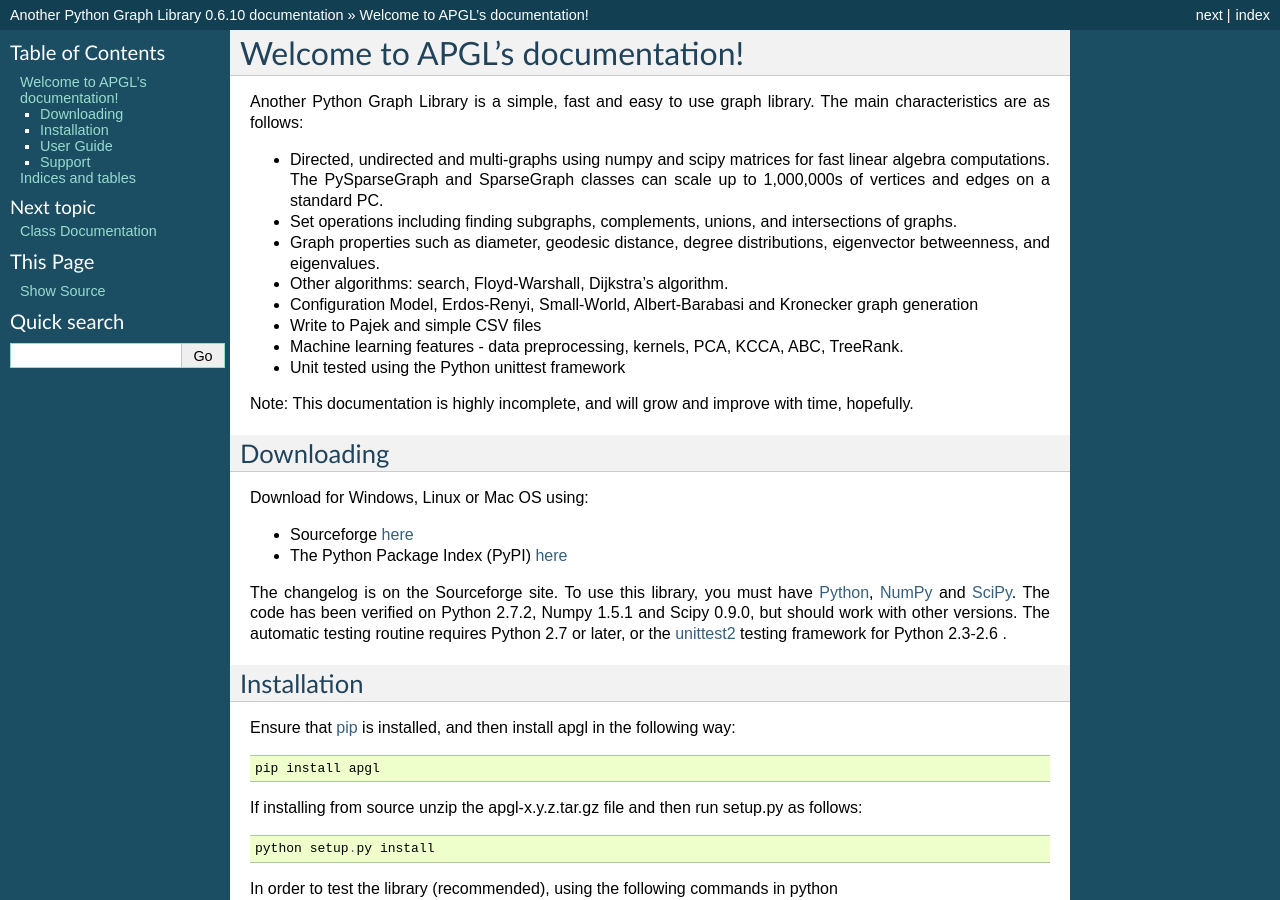
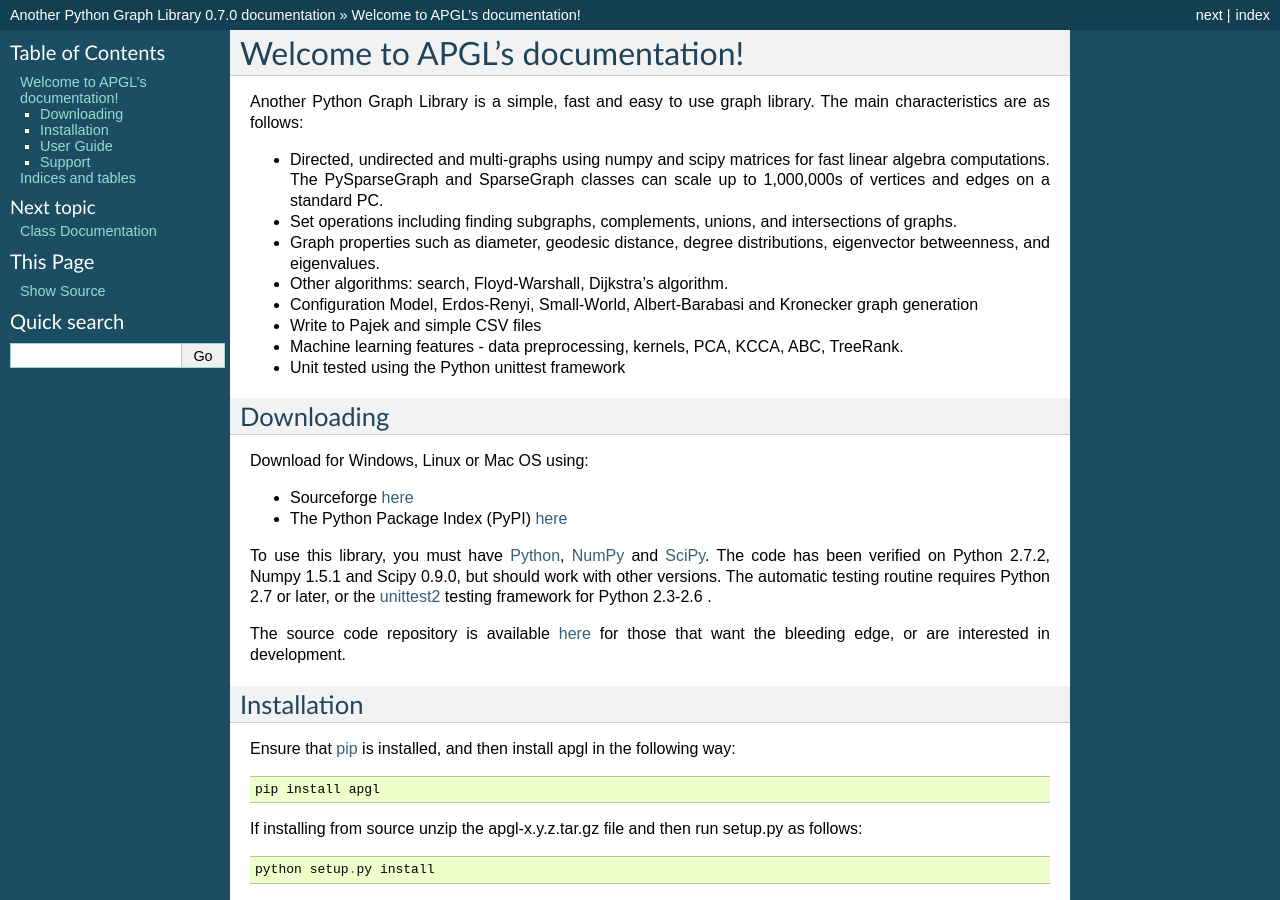
Before and after one commit to charanpald/APGL, a Sphinx documentation site: the page built from docs/index.rst, in a window 1280 px wide and 900 px high. Built offline with Sphinx 7.4.7, drawn with Linux system fonts in a browser that asks for light colours; some of the changed text lies outside the part shown.

Commit message:
Tweaks for 0.7

```diff
--- a/docs/conf.py
+++ b/docs/conf.py
@@ -46,9 +46,9 @@ copyright = u'2010, Charanpal Dhanjal'
 # built documents.
 #
 # The short X.Y version.
-version = '0.6'
+version = '0.7'
 # The full version, including alpha/beta/rc tags.
-release = '0.6.10'
+release = '0.7.0'
 
 # The language for content autogenerated by Sphinx. Refer to documentation
 # for a list of supported languages.
--- a/docs/index.rst
+++ b/docs/index.rst
@@ -17,8 +17,6 @@ Another Python Graph Library is a simple, fast and easy to use graph library. Th
 * Machine learning features - data preprocessing, kernels, PCA, KCCA, ABC, TreeRank.
 * Unit tested using the Python unittest framework
 
-Note: This documentation is highly incomplete, and will grow and improve with time, hopefully.
-
 Downloading
 -----------
 Download for Windows, Linux or Mac OS using:
@@ -26,7 +24,9 @@ Download for Windows, Linux or Mac OS using:
 - Sourceforge `here <http://sourceforge.net/projects/apythongraphlib/>`_
 - The Python Package Index (PyPI) `here <http://pypi.python.org/pypi/apgl/>`_
 
-The changelog is on the Sourceforge site. To use this library, you must have `Python <http://www.python.org/>`_, `NumPy <http://numpy.scipy.org/>`_ and `SciPy <http://www.scipy.org/>`_. The code has been verified on Python 2.7.2, Numpy 1.5.1 and Scipy 0.9.0, but should work with other versions. The automatic testing routine requires Python 2.7 or later, or the `unittest2 <http://pypi.python.org/pypi/unittest2/>`_ testing framework for Python 2.3-2.6 .
+To use this library, you must have `Python <http://www.python.org/>`_, `NumPy <http://numpy.scipy.org/>`_ and `SciPy <http://www.scipy.org/>`_. The code has been verified on Python 2.7.2, Numpy 1.5.1 and Scipy 0.9.0, but should work with other versions. The automatic testing routine requires Python 2.7 or later, or the `unittest2 <http://pypi.python.org/pypi/unittest2/>`_ testing framework for Python 2.3-2.6 .
+
+The source code repository is available `here <https://github.com/charanpald/APGL>`_ for those that want the bleeding edge, or are interested in development.
 
 Installation
 -------------
--- a/setup.py
+++ b/setup.py
@@ -1,7 +1,7 @@
 #!/usr/bin/env python
 #The first line is needed for egg files and the second for tars etc.
-#from setuptools import setup
-from distutils.core import setup
+from setuptools import setup
+#from distutils.core import setup
 
 #Support for python 3
 def execfile3(file, globals=globals(), locals=locals()):
```
Also changed, not shown: README.rst (+8 -0 lines).
